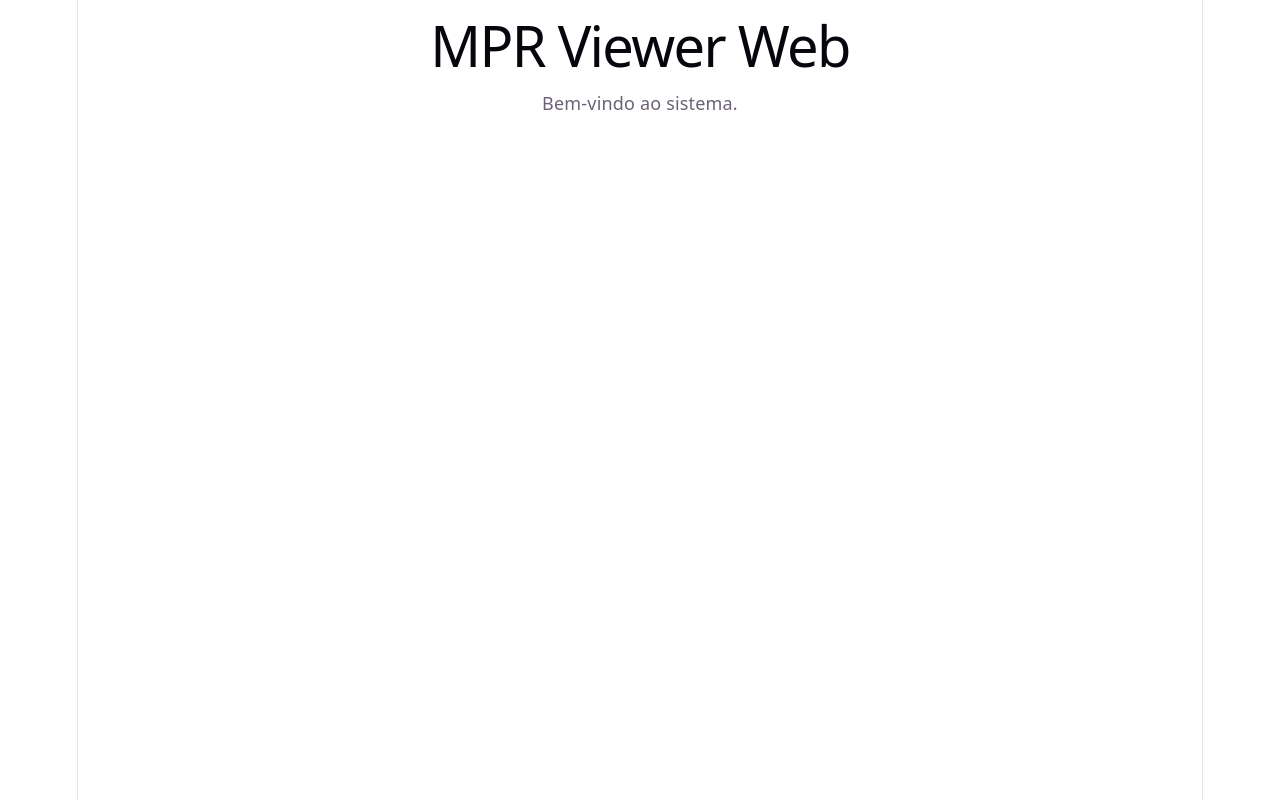
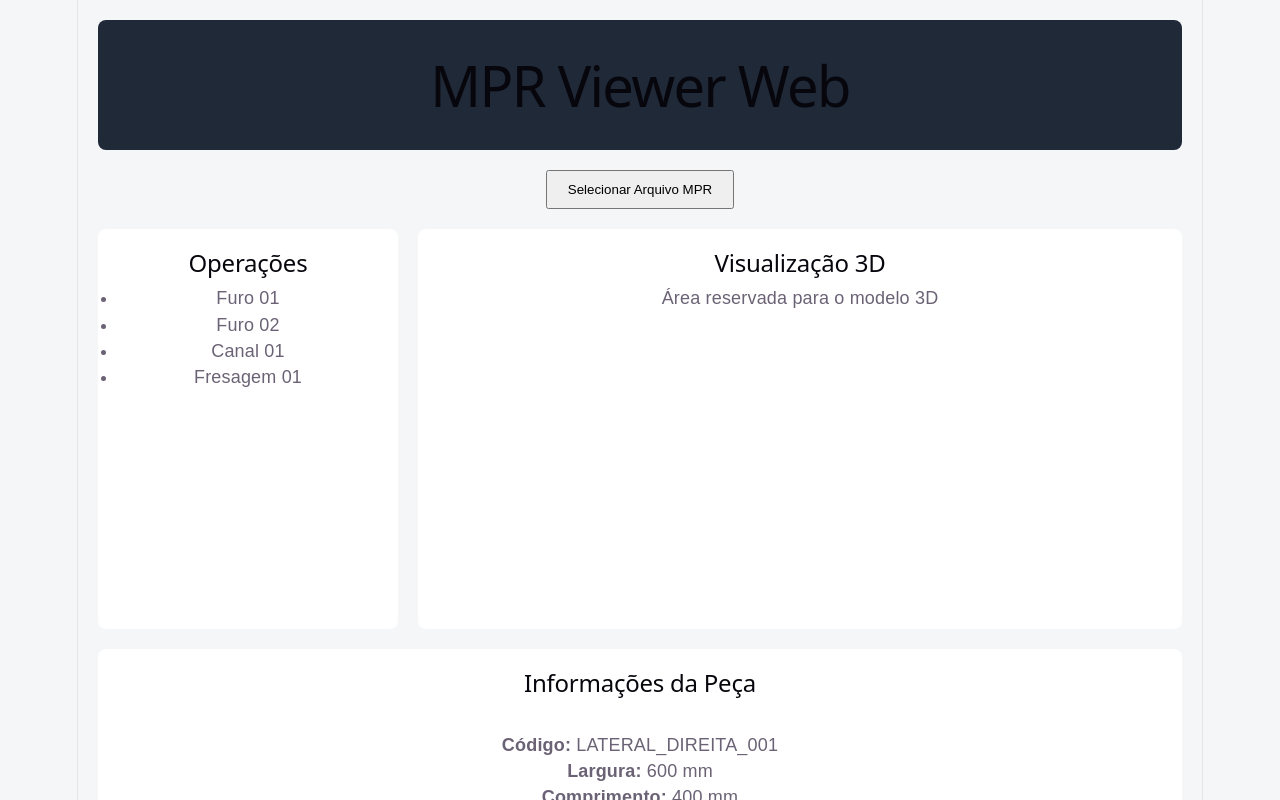
Before and after one commit to leandro678/mpr-viewer-web, a React (Vite) app in the folder frontend/: page / in a window 1280 px wide. Shown: the top 800 px of the page. Built offline with nearby package versions, Linux system fonts and the light colour scheme.

Commit message:
Cria layout principal MVP

```diff
--- a/frontend/src/pages/Home.tsx
+++ b/frontend/src/pages/Home.tsx
@@ -1,8 +1,63 @@
+import "../styles/Home.css";
+
 function Home() {
   return (
-    <div>
-      <h1>MPR Viewer Web</h1>
-      <p>Bem-vindo ao sistema.</p>
+    <div className="home-container">
+
+      <div className="header">
+        <h1>MPR Viewer Web</h1>
+      </div>
+
+      <div className="upload-area">
+        <button className="upload-button">
+          Selecionar Arquivo MPR
+        </button>
+      </div>
+
+      <div className="main-content">
+
+        <div className="operations-panel">
+          <h2>Operações</h2>
+
+          <ul>
+            <li>Furo 01</li>
+            <li>Furo 02</li>
+            <li>Canal 01</li>
+            <li>Fresagem 01</li>
+          </ul>
+
+        </div>
+
+        <div className="viewer-3d">
+          <h2>Visualização 3D</h2>
+          <p>Área reservada para o modelo 3D</p>
+        </div>
+
+      </div>
+
+      <div className="info-panel">
+
+        <h2>Informações da Peça</h2>
+
+        <br />
+
+        <p><strong>Código:</strong> LATERAL_DIREITA_001</p>
+
+        <p><strong>Largura:</strong> 600 mm</p>
+
+        <p><strong>Comprimento:</strong> 400 mm</p>
+
+        <p><strong>Espessura:</strong> 18 mm</p>
+
+        <p><strong>Material:</strong> MDF Branco 18 mm</p>
+
+      </div>
+
+      <div className="viewer-2d">
+        <h2>Visualização 2D</h2>
+        <p>Área reservada para o desenho 2D</p>
+      </div>
+
     </div>
   );
 }
--- /dev/null
+++ b/frontend/src/styles/Home.css
@@ -0,0 +1,67 @@
+* {
+  margin: 0;
+  padding: 0;
+  box-sizing: border-box;
+}
+
+body {
+  background: #f4f6f8;
+  font-family: Arial, sans-serif;
+}
+
+.home-container {
+  padding: 20px;
+}
+
+.header {
+  background: #1f2937;
+  color: white;
+  padding: 20px;
+  text-align: center;
+  border-radius: 8px;
+}
+
+.upload-area {
+  margin-top: 20px;
+}
+
+.upload-button {
+  padding: 10px 20px;
+  cursor: pointer;
+}
+
+.main-content {
+  margin-top: 20px;
+  display: grid;
+  grid-template-columns: 300px 1fr;
+  gap: 20px;
+}
+
+.operations-panel {
+  background: white;
+  padding: 20px;
+  border-radius: 8px;
+  min-height: 400px;
+}
+
+.viewer-3d {
+  background: white;
+  padding: 20px;
+  border-radius: 8px;
+  min-height: 400px;
+}
+
+.info-panel {
+  margin-top: 20px;
+  background: white;
+  padding: 20px;
+  border-radius: 8px;
+}
+
+.viewer-2d {
+  margin-top: 20px;
+  background: white;
+  padding: 20px;
+  border-radius: 8px;
+  min-height: 250px;
+}
```
